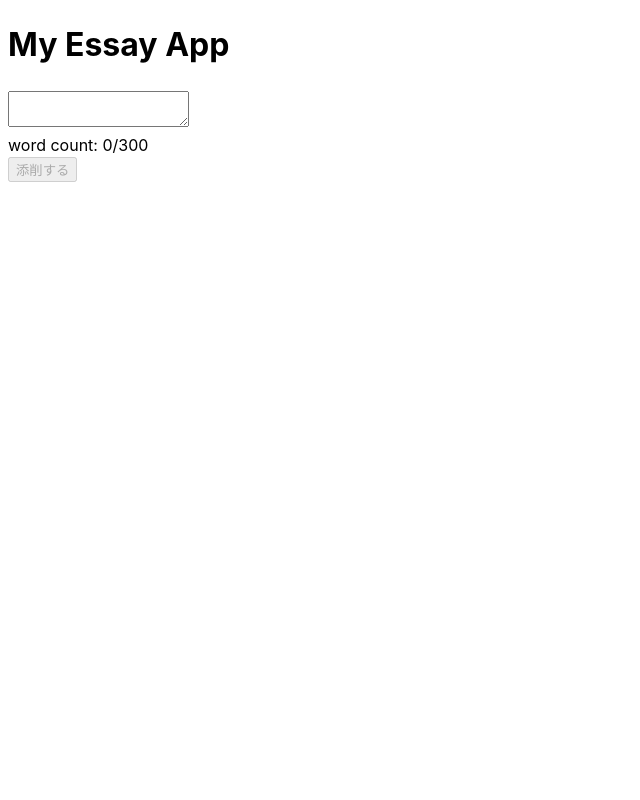
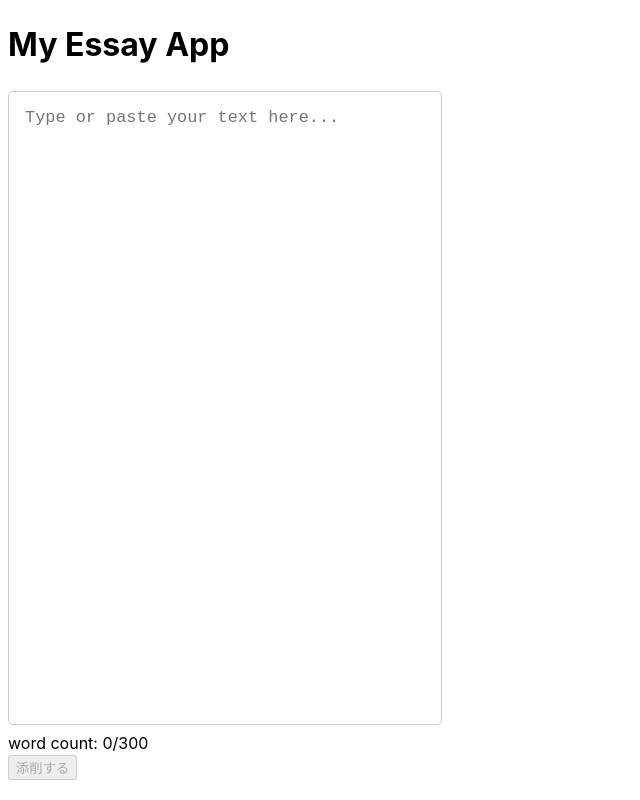
Before and after one commit to sho03/essay-app, a React (Vite) app in the folder frontend/: page / in a window 1280 px wide. Shown: the whole page, without its empty margins (0-640 px from the left). Built offline with nearby package versions, Linux system fonts and the light colour scheme.

Commit message:
feat: create TextArea component and install sass.

```diff
--- a/frontend/package.json
+++ b/frontend/package.json
@@ -22,6 +22,7 @@
     "eslint": "^8.57.0",
     "eslint-plugin-react-hooks": "^4.6.0",
     "eslint-plugin-react-refresh": "^0.4.6",
+    "sass": "^1.77.4",
     "typescript": "^5.2.2",
     "vite": "^5.2.0",
     "vite-tsconfig-paths": "^4.3.2"
--- a/frontend/src/App.tsx
+++ b/frontend/src/App.tsx
@@ -1,5 +1,6 @@
 import { useState } from 'react'
 import './App.css'
+import { TextArea } from './components/input/TextArea';
 
 function App() {
 
@@ -46,7 +47,7 @@ function App() {
   return (
     <>
       <h1>My Essay App</h1>
-      <textarea value={text} onChange={handleChange}/>
+      <TextArea value={text} onChange={handleChange}/>
       <div>word count: {wordCount}/300</div>
       <button onClick={onClick} disabled={disabled}>添削する</button>
       <div>{result}</div>
--- /dev/null
+++ b/frontend/src/components/input/TextArea.module.scss
@@ -0,0 +1,9 @@
+.textarea {
+  padding: 16px;
+  font-size: 1.3em;
+  border: 1px solid #ccc;
+  border-radius: 5px;
+  min-width: 400px;
+  min-height: 600px;
+  resize: none;
+}
--- /dev/null
+++ b/frontend/src/components/input/TextArea.tsx
@@ -0,0 +1,15 @@
+import classes from './TextArea.module.scss';
+
+export function TextArea(props: { value: string, onChange: (e: React.ChangeEvent<HTMLTextAreaElement>) => void }) {
+
+  const { value, onChange } = props;
+
+  return (
+    <textarea
+      value={value}
+      onChange={onChange}
+      placeholder={"Type or paste your text here..."}
+      className={classes.textarea}
+    />
+  )
+}
```
Also changed, not shown: 1 other file (tests, documents, lock files or other folders).
